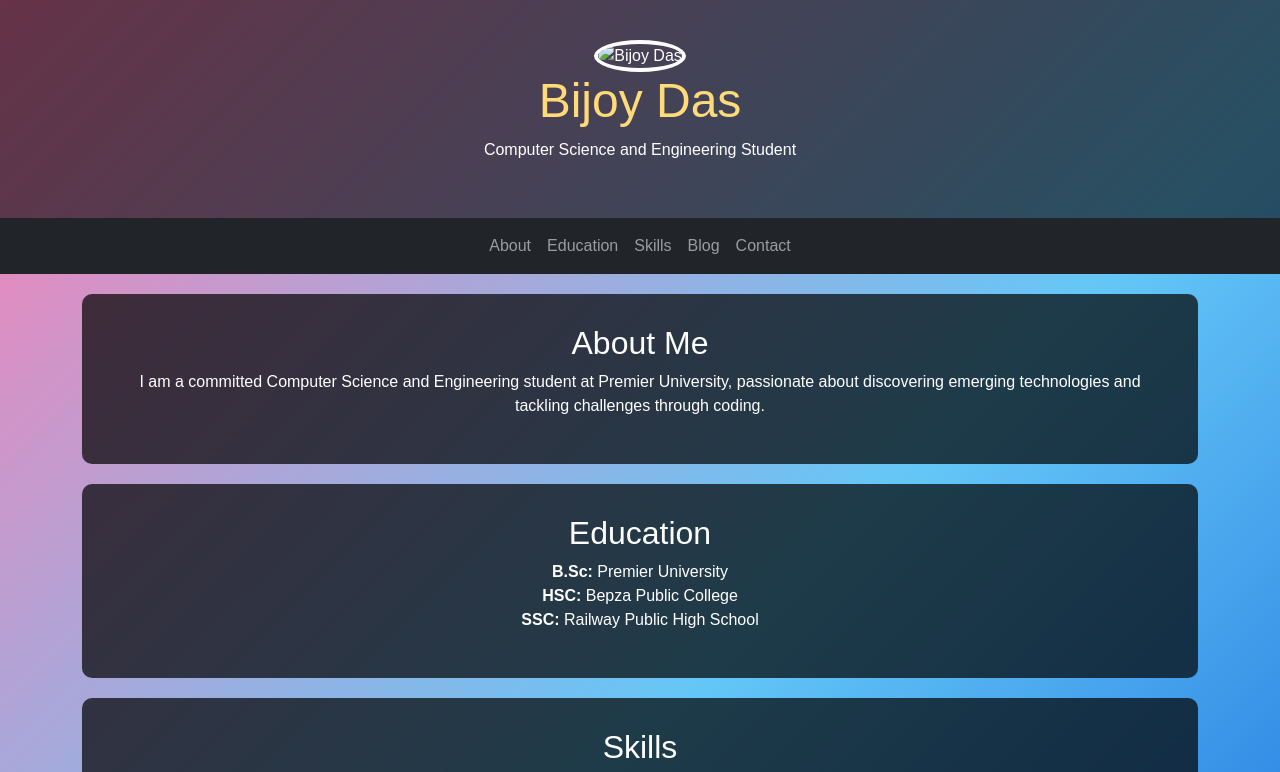
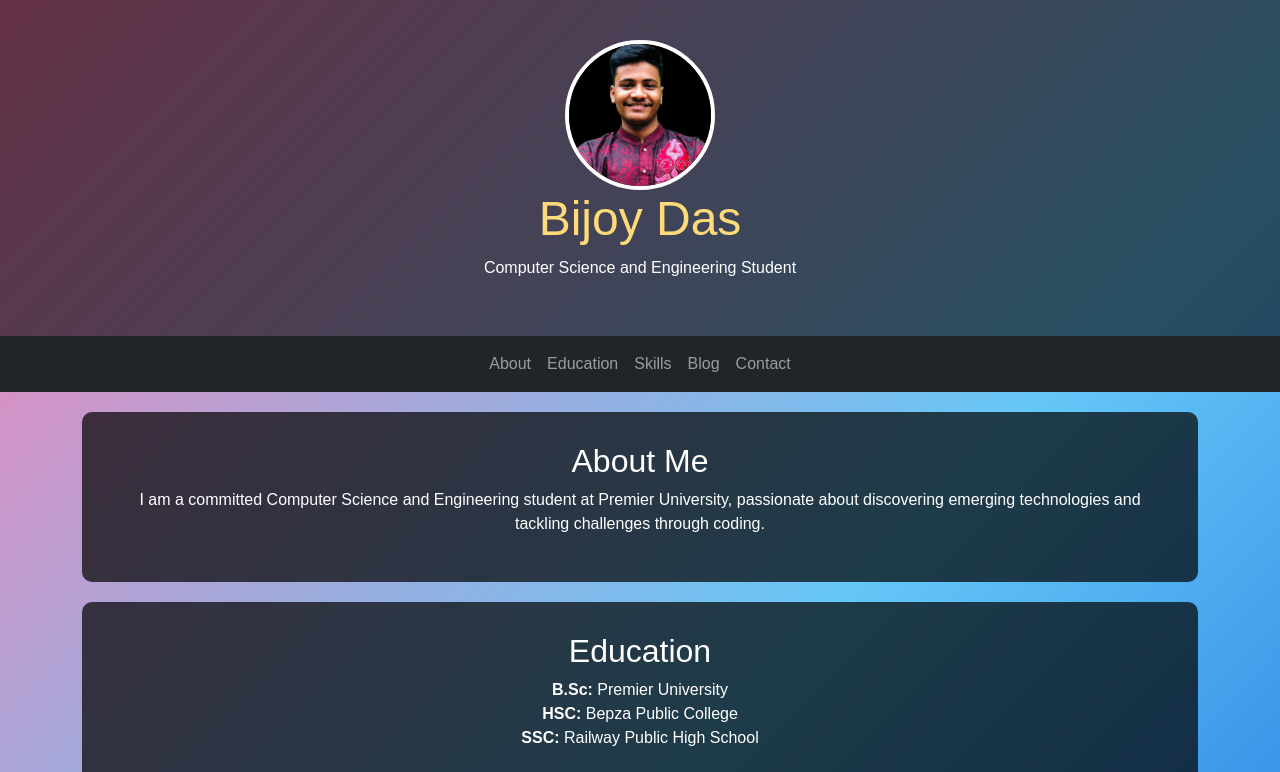
Before and after one commit to Drougnov/bijoy-portfolio, a plain HTML site: page index.html in a window 1280 px wide. Shown: the top 772 px of the page. Drawn offline with nearby package versions, Linux system fonts and the light colour scheme.

Commit message:
logo uploaded

```diff
--- a/index.html
+++ b/index.html
@@ -47,7 +47,7 @@
 </head>
 <body>
     <header>
-        <img src="Bijoy.jpg" alt="Bijoy Das">
+        <img src="./bijoy.jpg" alt="Bijoy Das">
         <h1>Bijoy Das</h1>
         <p>Computer Science and Engineering Student</p>
     </header>
```
Also changed, not shown: bijoy.jpg (added).
